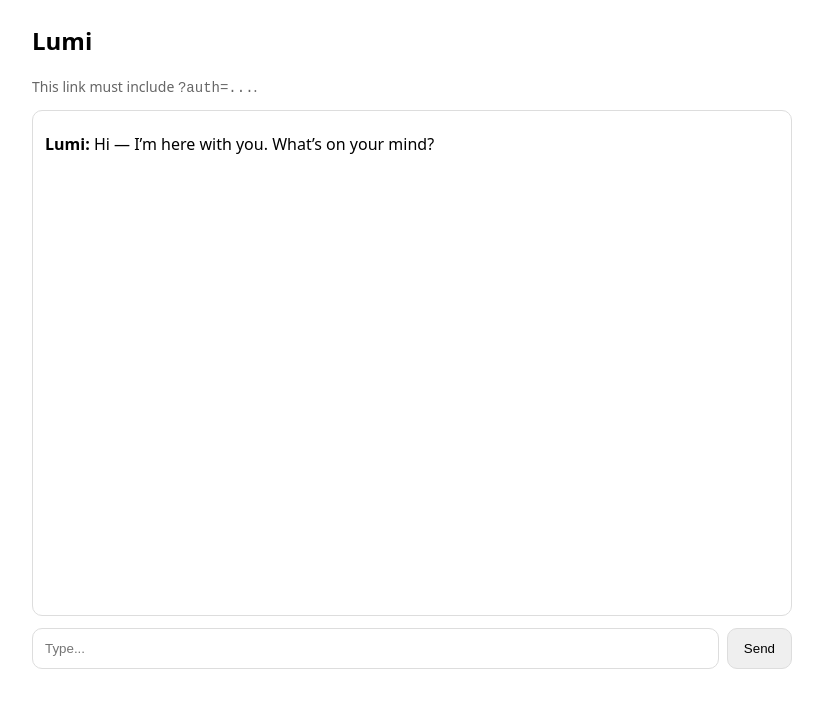
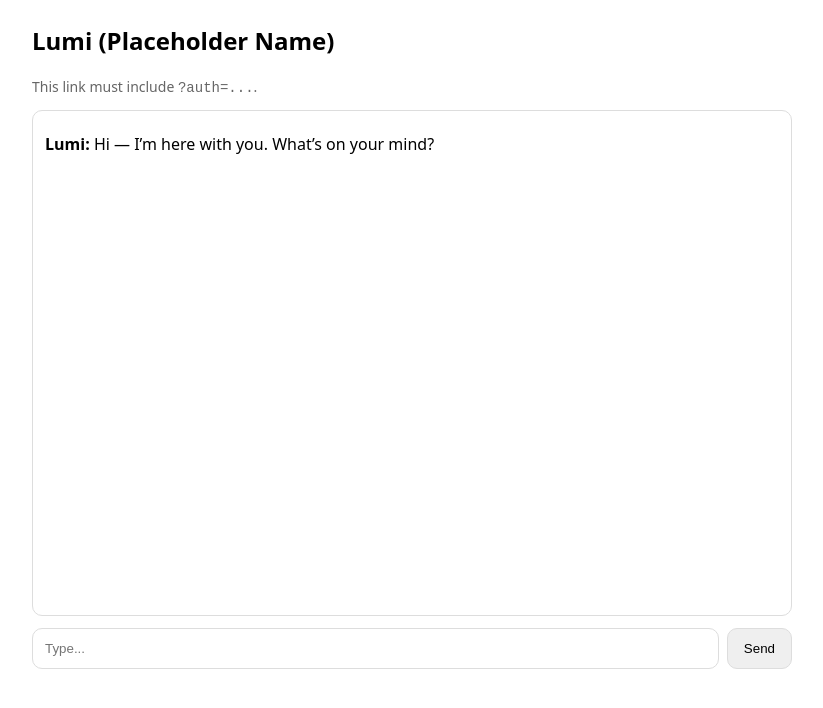
Before and after one commit to MPlightro/haya_personal_project, a plain HTML site: page static/index.html in a window 1280 px wide. Shown: the whole page, without its empty margins (228-1051 px from the left). Drawn offline with Linux system fonts and the light colour scheme.

Commit message:
Rename Listener Test to Lumi and update assistant references in HTML and Python files

```diff
--- a/static/index.html
+++ b/static/index.html
@@ -16,7 +16,7 @@
   </style>
 </head>
 <body>
-  <h2>Lumi</h2>
+  <h2>Lumi (Placeholder Name)</h2>
   <p class="hint">This link must include <code>?auth=...</code>.</p>
 
   <div id="chat"></div>
```
